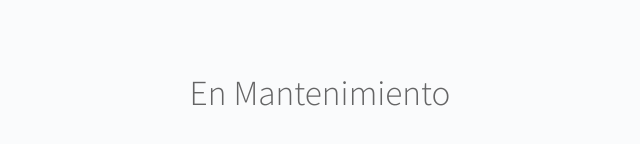
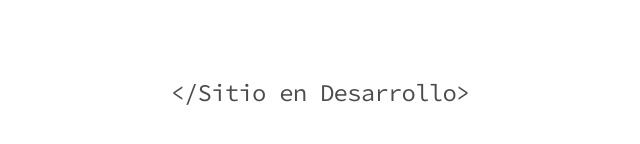
Before and after one commit to imfx/coming-soon-template, a plain HTML site: page index.html in a window 1280 px wide. Shown: the part 308-452 px from the top of the page, without its empty margins (320-960 px from the left). Drawn offline with Linux system fonts and the light colour scheme.

Commit message:
Update copy

```diff
--- a/index.html
+++ b/index.html
@@ -1,19 +1,24 @@
+
 <!DOCTYPE html>
-<html lang="en">
+<html lang="es">
 <head>
 	<meta charset="utf-8">
-	<meta name="viewport" content="width=device-width">
-	<title>En Mantenimiento</title>
-	<link href="https://fonts.googleapis.com/css?family=Source+Sans+Pro:300" rel="stylesheet">
+	<meta name="viewport" content="width=device-width, initial-scale=1, shrink-to-fit=no">
+	<meta name="robots" content="noindex,nofollow">
+
+	<meta http-equiv="x-ua-compatible" content="ie=edge">
+	<title>Sitio en Desarrollo</title>
+
+	<link href="https://fonts.googleapis.com/css?family=Source+Code+Pro" rel="stylesheet">
 	<style type="text/css">
-		html, body { height: 100%; max-height: 100%; margin: 0; padding: 0; font-family: 'Source Sans Pro', sans-serif; }
-		.container { display: flex; height: 100%; background-color: #fafbfc; }
-		.item { display: flex; margin: auto; font-size: 2.2rem; color: rgba(0, 0, 0, 0.6); }
+		html, body { height: 100%; max-height: 100%; margin: 0; padding: 0; font-family: 'Source Code Pro', sans-serif; }
+		.container { display: flex; height: 100%; }
+		.item { display: flex; margin: auto; font-size: 1.5rem; color: rgba(0, 0, 0, 0.7); letter-spacing: -0.05rem; }
 	</style>
 </head>
 <body>
 	<div class="container">
-		<span class="item">En Mantenimiento</span>
+		<span class="item">&lt;/Sitio en Desarrollo&gt;</span>
 	</div>
 </body>
 </html>
```
